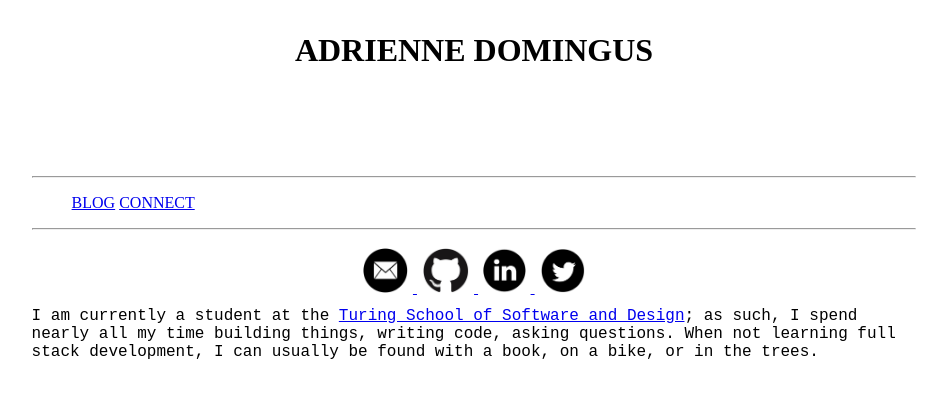
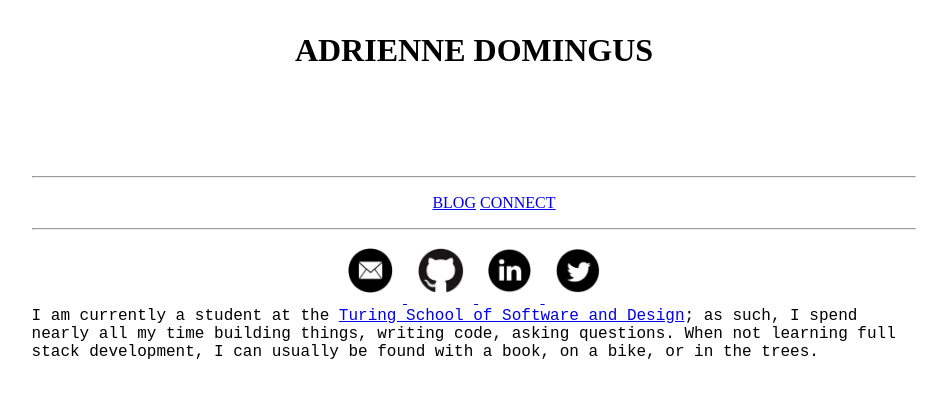
Before and after one commit to adriennedomingus/adriennedomingus.github.io, a Jekyll site: the page built from connect.html, in a window 1280 px wide. Shown: the top 398 px of the page, without its empty margins (166-1113 px from the left). Built offline with Jekyll 4.4.1, drawn with Linux system fonts in a browser that asks for light colours.

Commit message:
center menu

```diff
--- a/css/styles.css
+++ b/css/styles.css
@@ -15,6 +15,7 @@ p {
   font-family: inherit;
   width: 70%;
   margin: auto;
+  text-align: center;
 }
 
 #connect-content {
@@ -25,16 +26,13 @@ p {
 
 #contact-images {
   text-align: center;
-  padding-top: 10px;
-  padding-bottom: 10px;
 }
 
 .link-logo {
   display: inline-block;
   margin-left: auto;
   margin-right: auto;
-  padding-left: 5px;
-  padding-right: 5px;
+  padding: 10px;
   height: 45px;
 }
 
```
